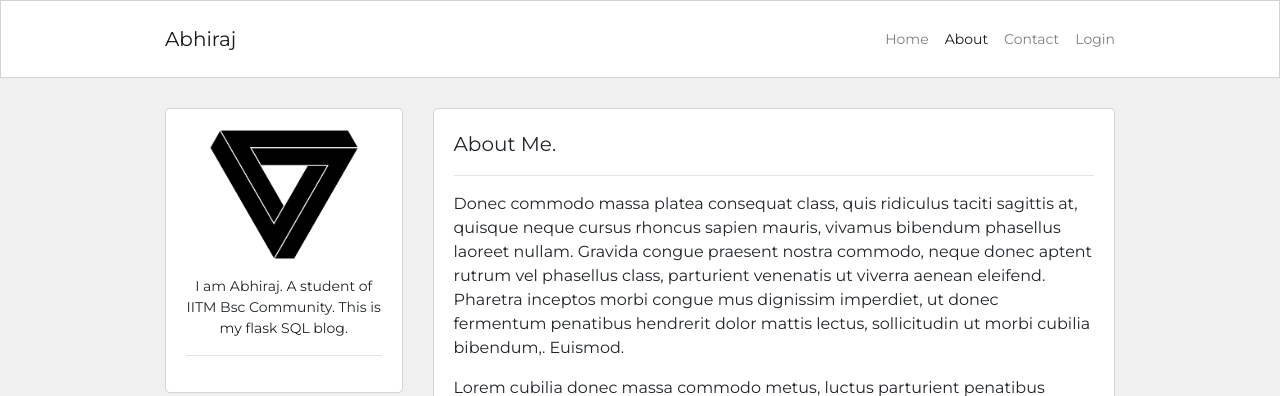
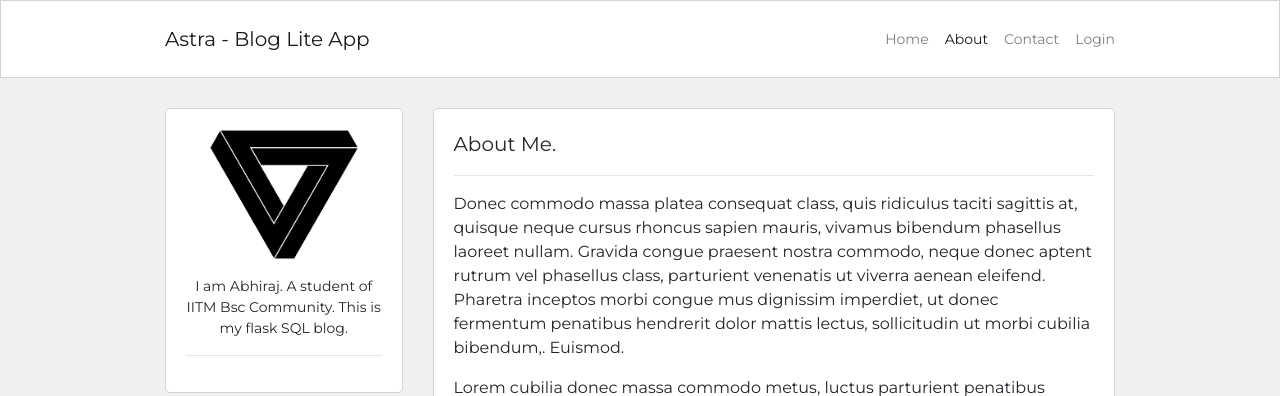
Before and after one commit to abhiraj-mengade/Astra, a Flask app: page /about in a window 1280 px wide. Shown: the top 396 px of the page. Run offline with Flask 3, Linux system fonts and the light colour scheme.

Commit message:
Minor Change

```diff
--- a/blog/templates/base.html
+++ b/blog/templates/base.html
@@ -13,7 +13,7 @@
 <body>
     <nav class="navbar navbar-expand-lg navbar-light navbar-bg-white">
         <div class="container navbar-container">
-            <a class="navbar-brand" href="{{ url_for('homepage') }}">Abhiraj</a>
+            <a class="navbar-brand" href="{{ url_for('homepage') }}">Astra - Blog Lite App</a>
             <button class="navbar-toggler" type="button" data-toggle="collapse" data-target="#navbarSupportedContent" aria-controls="navbarSupportedContent" aria-expanded="false" aria-label="Toggle navigation">
                 <span class="navbar-toggler-icon"></span>
             </button>
```
